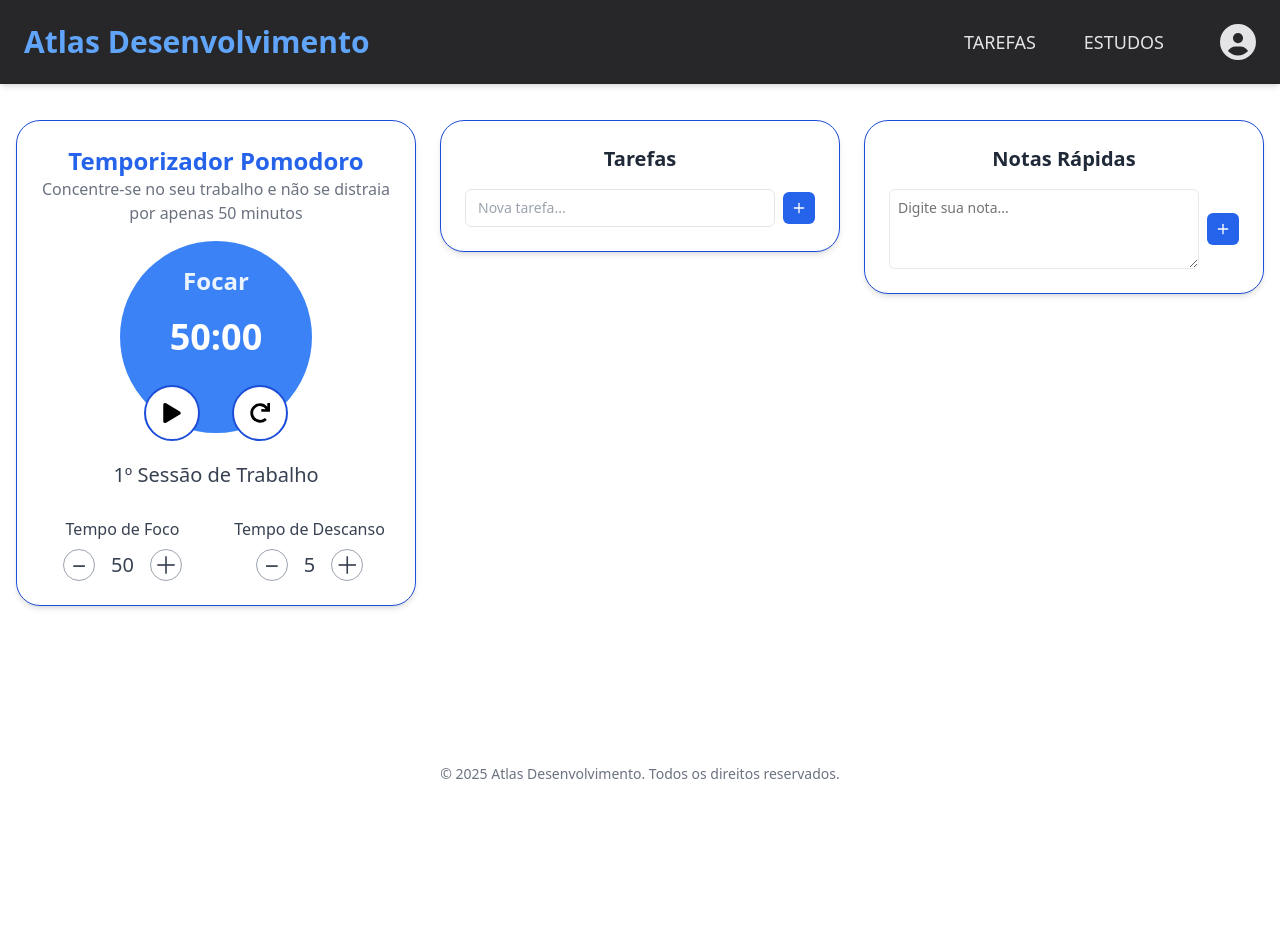
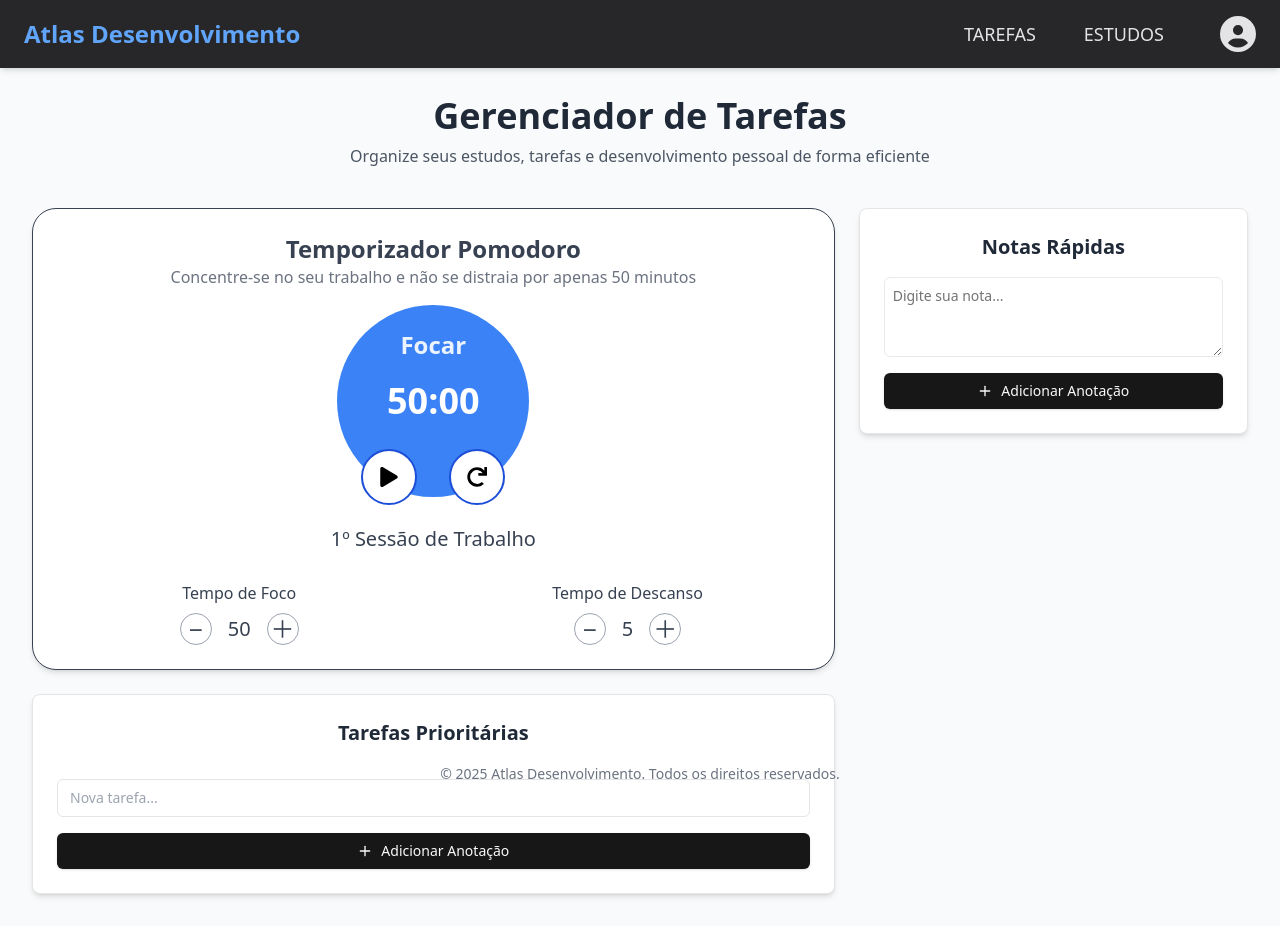
Before and after one commit to NicolasYMonteiro/task-tracker-frontend, a Next.js app: page /study in a window 1280 px wide. Before the commit the page ends 800 px from the top, so only its background shows below. Built offline with nearby package versions, Linux system fonts and the light colour scheme.

Commit message:
feat(focus): redesign focus page and UI components

```diff
--- a/src/app/(dashboard)/study/page.tsx
+++ b/src/app/(dashboard)/study/page.tsx
@@ -4,14 +4,26 @@ import TaskMinimalist from "@components/card/task-minimalist";
 
 const Page = () => {
     return (
-        <div className="md:grid md:grid-cols-3 p-4 md:gap-6">
-            <div className="md:absolute bg-cover bg-center pointer-events-none" />
-
-            <PomodoroTimer />
-            <TaskMinimalist />
-            <NotesCard />
+        <div className="min-h-screen bg-gray-50 p-4 md:p-8">
+            <header className="text-center">
+                <h1 className="text-4xl font-bold text-gray-800 mb-2">
+                    Gerenciador de Tarefas
+                </h1>
+                <p className="text-gray-600 max-w-2xl mx-auto">
+                    Organize seus estudos, tarefas e desenvolvimento pessoal de forma eficiente
+                </p>
+            </header>
+            <div className="max-w-7xl mx-auto grid grid-cols-1 lg:grid-cols-3 gap-6">
+                <div className="lg:col-span-2 space-y-6">
+                    <PomodoroTimer />
+                    <TaskMinimalist />
+                </div>
+                <div className="lg:col-span-1">
+                    <NotesCard />
+                </div>
+            </div>
         </div>
     );
-}
+};
 
 export default Page;
--- a/src/components/card/notesCard.tsx
+++ b/src/components/card/notesCard.tsx
@@ -4,6 +4,7 @@ import { useState } from "react";
 import { Plus } from "lucide-react";
 import { FaTrash } from "react-icons/fa";
 import { Textarea } from "@components/ui/textarea";
+import { Button } from "@components/ui/button";
 
 const NotesCard = () => {
     const [notes, setNotes] = useState<{ id: number; title: string }[]>([]);
@@ -25,7 +26,7 @@ const NotesCard = () => {
     };
 
     return (
-        <div className="w-full h-fit z-10 mx-auto mt-10 p-6 bg-white rounded-3xl shadow-md border border-blue-700 text-center space-y-4">
+        <div className="w-full h-fit z-10 mx-auto mt-10 p-6 bg-white rounded-lg shadow-md border text-center space-y-4">
             <h2 className="text-xl font-semibold text-center text-gray-800">Notas Rápidas</h2>
 
             <div className="space-y-2">
@@ -57,20 +58,18 @@ const NotesCard = () => {
                 ))}
             </div>
 
-            <div className="flex items-center gap-2">
             <Textarea
                 value={newNote}
                 onChange={(e) => setNewNote(e.target.value)}
                 placeholder="Digite sua nota..."
                 className="flex-1 p-2 border rounded-md focus:outline-none focus:ring-2 focus:ring-blue-500 transition-colors"
             />
-                <button
-                    onClick={handleAddNote}
-                    className="p-2 bg-blue-600 text-white rounded-md hover:bg-blue-700 transition-colors"
-                >
+
+            <Button onClick={handleAddNote} className="w-full gap-2">
                 <Plus className="w-4 h-4" />
-                </button>
-            </div>
+                Adicionar Anotação
+            </Button>
+
         </div>
     );
 };
--- a/src/components/card/pomodoro-timer.tsx
+++ b/src/components/card/pomodoro-timer.tsx
@@ -59,8 +59,8 @@ const PomodoroTimer = () => {
   };
 
   return (
-    <div className="w-full h-fit z-10 mx-auto mt-10 p-6 bg-white rounded-3xl shadow-md border border-blue-700 text-center">
-      <h1 className="text-2xl font-bold text-blue-600">Temporizador Pomodoro</h1>
+    <div className="w-full h-fit z-10 mx-auto mt-10 p-6 bg-white rounded-3xl shadow-md border border-gray-700 text-center">
+      <h1 className="text-2xl font-bold text-gray-700">Temporizador Pomodoro</h1>
       <p className="text-gray-500 mb-4">Concentre-se no seu trabalho e não se distraia por apenas  {sessionLength} minutos</p>
 
       <div className="bg-blue-500 text-white rounded-full w-48 h-48 mx-auto flex flex-col justify-center items-center text-4xl font-semibold relative">
--- a/src/components/card/task-minimalist.tsx
+++ b/src/components/card/task-minimalist.tsx
@@ -3,6 +3,7 @@
 import { useState } from "react";
 import { Check, Plus } from "lucide-react";
 import { FaTrash } from "react-icons/fa";
+import { Button } from "@components/ui/button";
 
 const TaskMinimalist = () => {
     const [tasks, setTasks] = useState<{ id: number; title: string; done: boolean }[]>([]);
@@ -31,8 +32,8 @@ const TaskMinimalist = () => {
     };
 
     return (
-        <div className="w-full h-fit z-10 mx-auto mt-10 p-6 bg-white rounded-3xl shadow-md border border-blue-700 text-center space-y-4">
-            <h2 className="text-xl font-semibold text-center text-gray-800">Tarefas</h2>
+        <div className="w-full h-fit z-10 mx-auto mt-10 p-6 bg-white rounded-lg shadow-md border text-center space-y-4">
+            <h2 className="text-xl font-semibold text-center text-gray-800">Tarefas Prioritárias</h2>
 
             <div className="space-y-2">
                 {tasks.map((task) => (
@@ -66,22 +67,19 @@ const TaskMinimalist = () => {
                 ))}
             </div>
 
-            <div className="flex items-center gap-2">
             <input
                 type="text"
                 value={newTask}
                 onChange={(e) => setNewTask(e.target.value)}
                 onKeyDown={(e) => e.key === "Enter" && handleAddTask()}
                 placeholder="Nova tarefa..."
-                    className="flex-1 px-3 py-2 text-sm border rounded-md focus:outline-none focus:ring-2 focus:ring-blue-400"
+                className="w-full px-3 py-2 text-sm border rounded-md focus:outline-none focus:ring-2 focus:ring-blue-400"
             />
-                <button
-                    onClick={handleAddTask}
-                    className="p-2 bg-blue-600 text-white rounded-md hover:bg-blue-700 transition-colors"
-                >
+
+            <Button onClick={handleAddTask} className="w-full gap-2">
                 <Plus className="w-4 h-4" />
-                </button>
-            </div>
+                Adicionar Anotação
+            </Button>
         </div>
     );
 };
--- a/src/components/header/header.tsx
+++ b/src/components/header/header.tsx
@@ -35,10 +35,10 @@ const Header = () => {
     <header
       className="fixed top-0 left-0 right-0 z-50 p-2 md:p-4 text-zinc-200 transition-colors duration-300 shadow-md bg-zinc-800"
     >
-      <div className="flex items-center justify-between px-2 py-2">
+      <div className="flex items-center justify-between px-2">
         <a
           href="/home"
-          className="text-2xl md:text-3xl text-blue-400 font-semibold whitespace-nowrap"
+          className="text-2xl md:text-2xl text-blue-400 font-semibold whitespace-nowrap"
         >
           Atlas Desenvolvimento
         </a>
```
Lines whose indentation alone changed are shown as unchanged.
